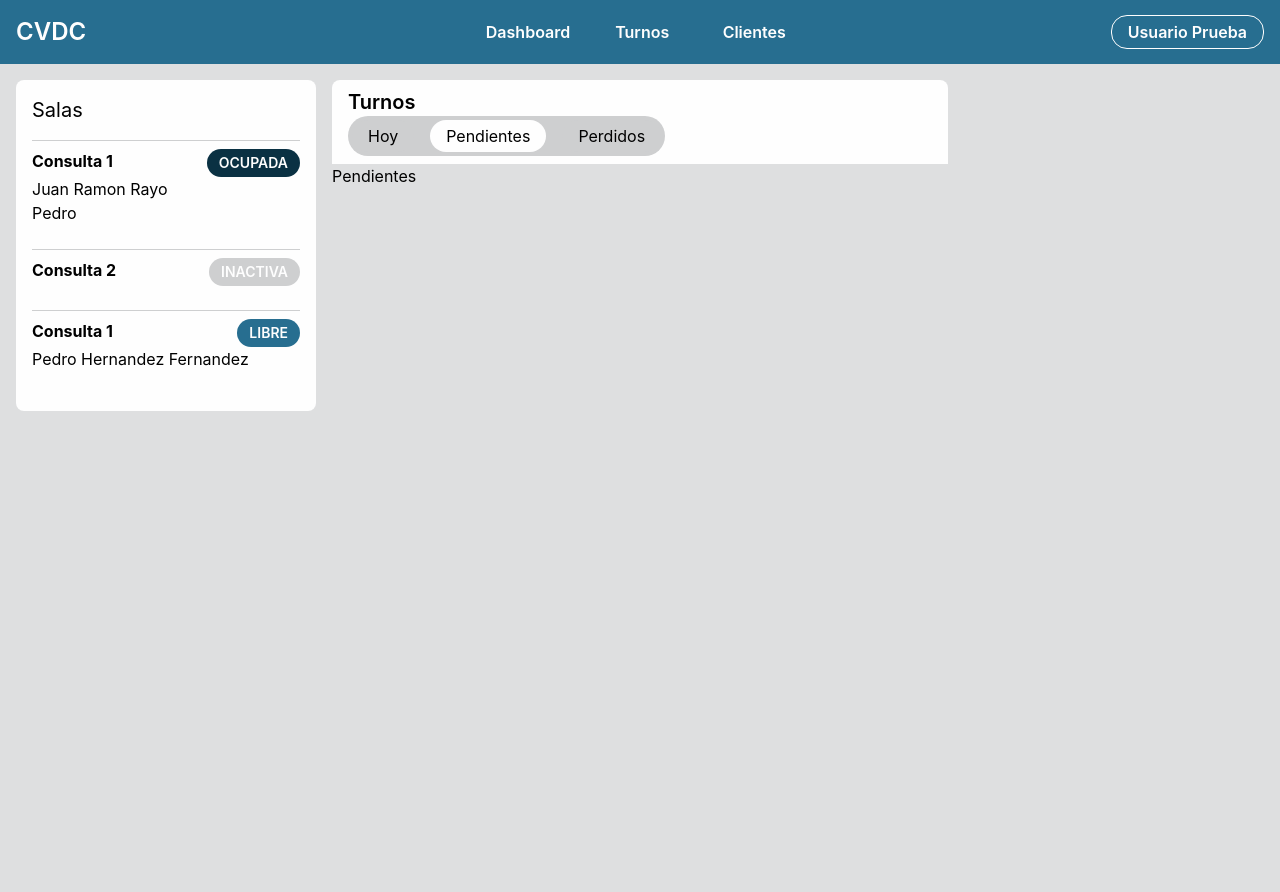
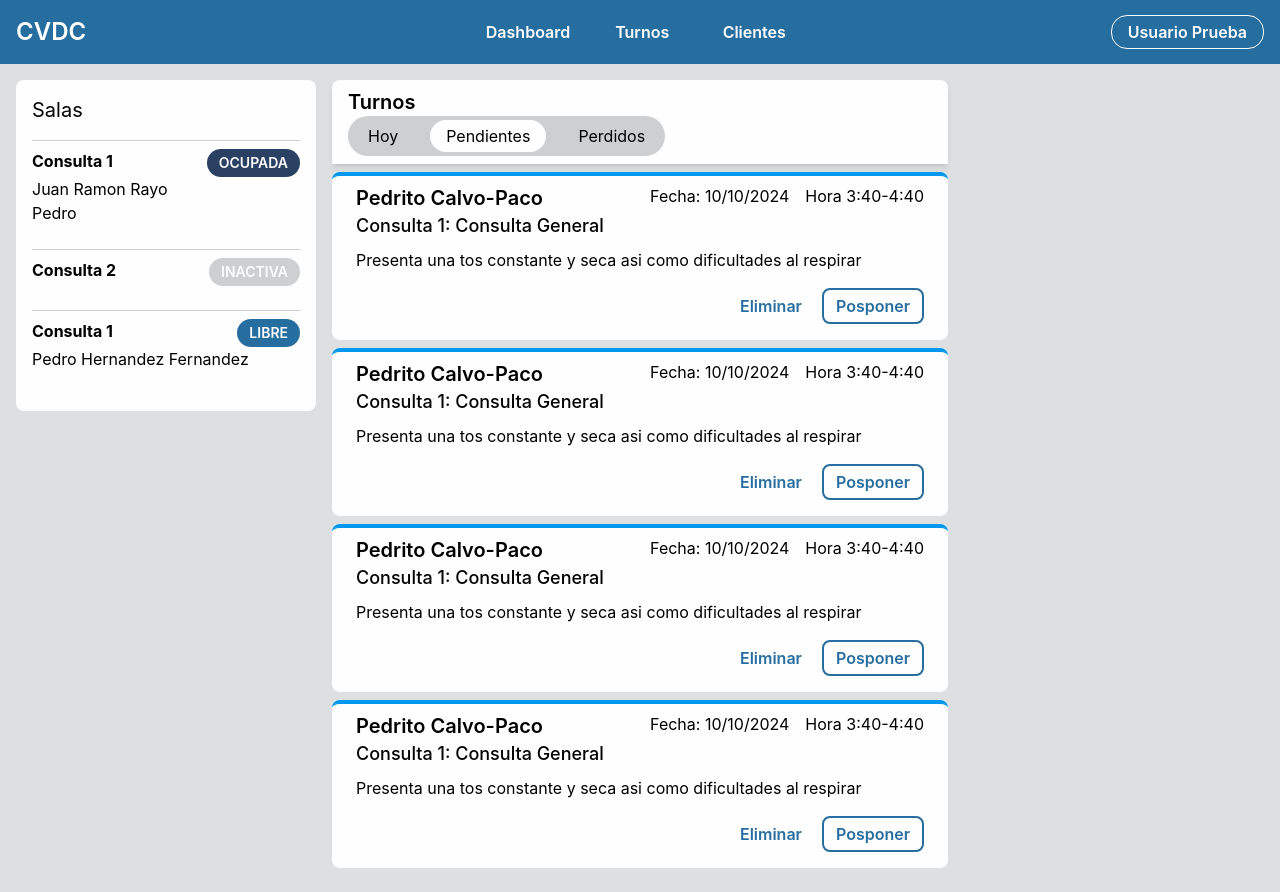
Before and after one commit to DianHuiza/VeterinaryManagement, a React (Vite) app in the folder apps/vm-front/: page /appointments/pending in a window 1280 px wide. Before the commit the page ends 800 px from the top, so only its background shows below. Built offline with nearby package versions, Linux system fonts and the light colour scheme.

Commit message:
fix(vm-front): fix some bugs

```diff
--- a/apps/vm-front/src/components/header/Header.tsx
+++ b/apps/vm-front/src/components/header/Header.tsx
@@ -3,7 +3,7 @@ import { UserOptionsDd } from './UserOptionDd';
 
 export const Header: React.FC = () => {
   return (
-    <header className=' fixed w-screen flex items-center px-4 py-3 bg-primary text-light'>
+    <header className=' fixed w-screen flex items-center px-4 py-3 bg-primary text-light z-50'>
       <div className='flex-1 text-2xl font-semibold'>CVDC</div>
       <nav className=''>
         <ul className=' flex font font-semibold'>
--- a/apps/vm-front/src/mocks/Appointments.ts
+++ b/apps/vm-front/src/mocks/Appointments.ts
@@ -90,5 +90,35 @@ export const appointments: AppointmentDetail[] = [
       color: '#0099ef',
       name: 'Consulta 1'
     }
+  },
+  {
+    id: 'random-uuid4',
+    reason: 'Presenta una tos constante y seca asi como dificultades al respirar',
+    initDate: Date().toString(),
+    endDate: Date().toString(),
+    petId: 'pet-random-uuid1',
+    pet: {
+      id: 'pet-random-uuid1',
+      name: 'Paco',
+      client: {
+        id: 'clientid-random-uuid1',
+        dni: '03040572060',
+        fullName: 'Pedrito Calvo',
+        email: '',
+        phone: '',
+        address: '',
+      }
+    },
+    serviceId: 'service-random-uuid1',
+    service: {
+      id: 'service-random-uuid1',
+      name: 'Consulta General'
+    },
+    roomId: 'room-random-uuid1',
+    room: {
+      id: 'room-random-uuid1',
+      color: '#0099ef',
+      name: 'Consulta 1'
+    }
   }
 ]
--- a/apps/vm-front/src/pages/appointments/components/AppointmentNavBar.tsx
+++ b/apps/vm-front/src/pages/appointments/components/AppointmentNavBar.tsx
@@ -3,7 +3,7 @@ import { AppointmentNavLink } from './AppointmentNavLink';
 export const AppointmentsNavBar: React.FC = () => {
 
   return (
-    <div className='bg-light rounded-t-lg px-4 py-2 sticky top-0'>
+    <div className='bg-light rounded-t-lg px-4 py-2 sticky top-16 shadow-md'>
       <h2 className='text-xl font-semibold'>Turnos</h2>
       <div>
         <nav className='flex justify-between gap-4 bg-secondary rounded-3xl w-min p-1'>
--- a/apps/vm-front/src/pages/appointments_missed/page.tsx
+++ b/apps/vm-front/src/pages/appointments_missed/page.tsx
@@ -1,7 +1,18 @@
+import { useInfiniteQuery } from '@tanstack/react-query'
+import { appointments } from '../../mocks/Appointments'
+import { AppointmentsList } from '../../components'
+
 export const Component = () => {
+  const { data } = useInfiniteQuery({
+    queryKey: ['appointment', 'today'],
+    queryFn: () => appointments,
+    initialPageParam: 1,
+    getNextPageParam: () => 1
+  })
+
+  const missedAppointments = data?.pages.flatMap(page => page) ?? []
+
   return (
-    <div>
-      Perdidos
-    </div>
+    <AppointmentsList appointments={missedAppointments} />
   )
 }
--- a/apps/vm-front/src/pages/appointments_pending/page.tsx
+++ b/apps/vm-front/src/pages/appointments_pending/page.tsx
@@ -1,7 +1,18 @@
+import { useInfiniteQuery } from '@tanstack/react-query'
+import { appointments } from '../../mocks/Appointments'
+import { AppointmentsList } from '../../components'
+
 export const Component = () => {
+  const { data } = useInfiniteQuery({
+    queryKey: ['appointment', 'today'],
+    queryFn: () => appointments,
+    initialPageParam: 1,
+    getNextPageParam: () => 1
+  })
+
+  const pendingAppointments = data?.pages.flatMap(page => page) ?? []
+
   return (
-    <div>
-      Pendientes
-    </div>
+    <AppointmentsList appointments={pendingAppointments} />
   )
 }
--- a/apps/vm-front/src/pages/appointments_today/page.tsx
+++ b/apps/vm-front/src/pages/appointments_today/page.tsx
@@ -1,8 +1,18 @@
+import { useInfiniteQuery } from '@tanstack/react-query'
 import { AppointmentsList } from '../../components'
 import { appointments } from '../../mocks/Appointments'
 
- export const Component = () => {
-  return(
-    <AppointmentsList canServe appointments={appointments}/>
+export const Component = () => {
+  const { data } = useInfiniteQuery({
+    queryKey: ['appointment', 'today'],
+    queryFn: () => appointments,
+    initialPageParam: 1,
+    getNextPageParam: () => 1
+  })
+
+  const todayAppointments = data?.pages.flatMap(page => page) ?? []
+
+  return (
+    <AppointmentsList canServe appointments={todayAppointments} />
   )
- }
+}
--- a/apps/vm-front/tailwind.config.js
+++ b/apps/vm-front/tailwind.config.js
@@ -6,9 +6,9 @@ export default {
   ],
   theme: {
     colors: {
-      'primary': '#276e90',
+      'primary': '#276ea0',
       'secondary' : '#cecfd0',
-      'dark' : '#0a3143',
+      'dark' : '#2a4163',
       'light' : '#fefefe',
 
     },
```
